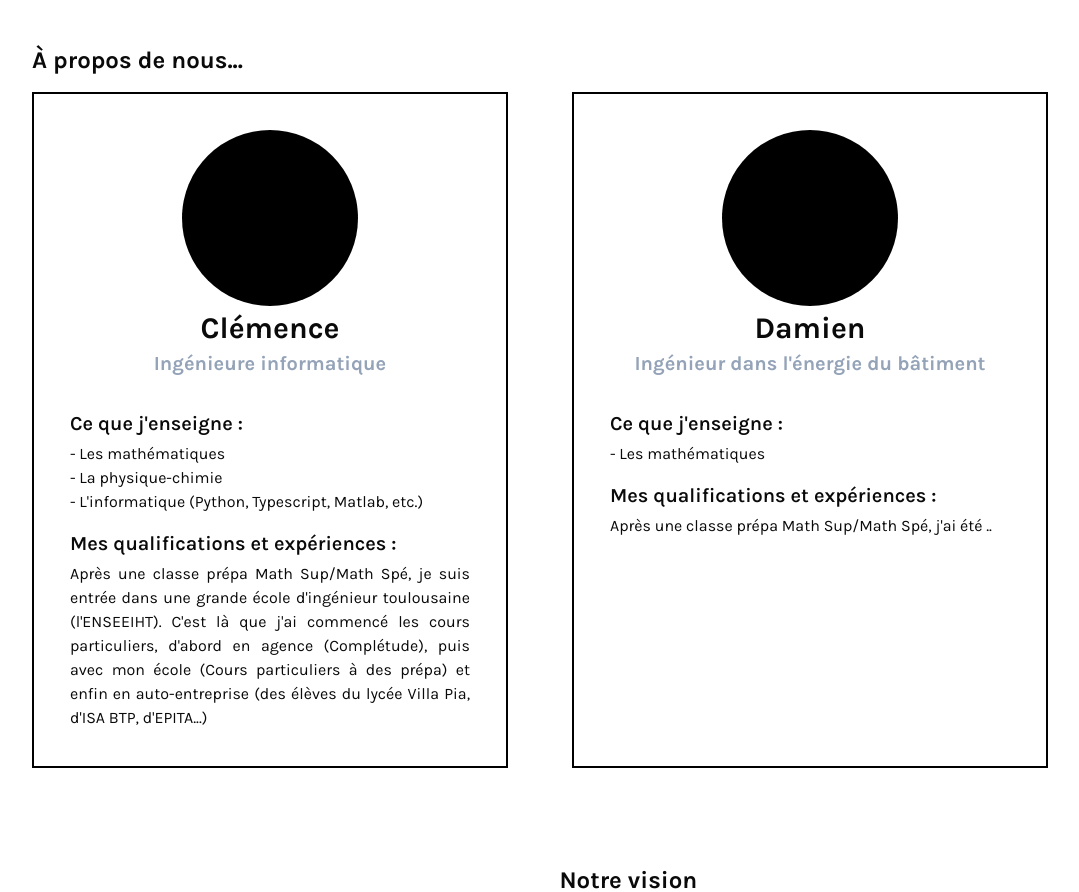
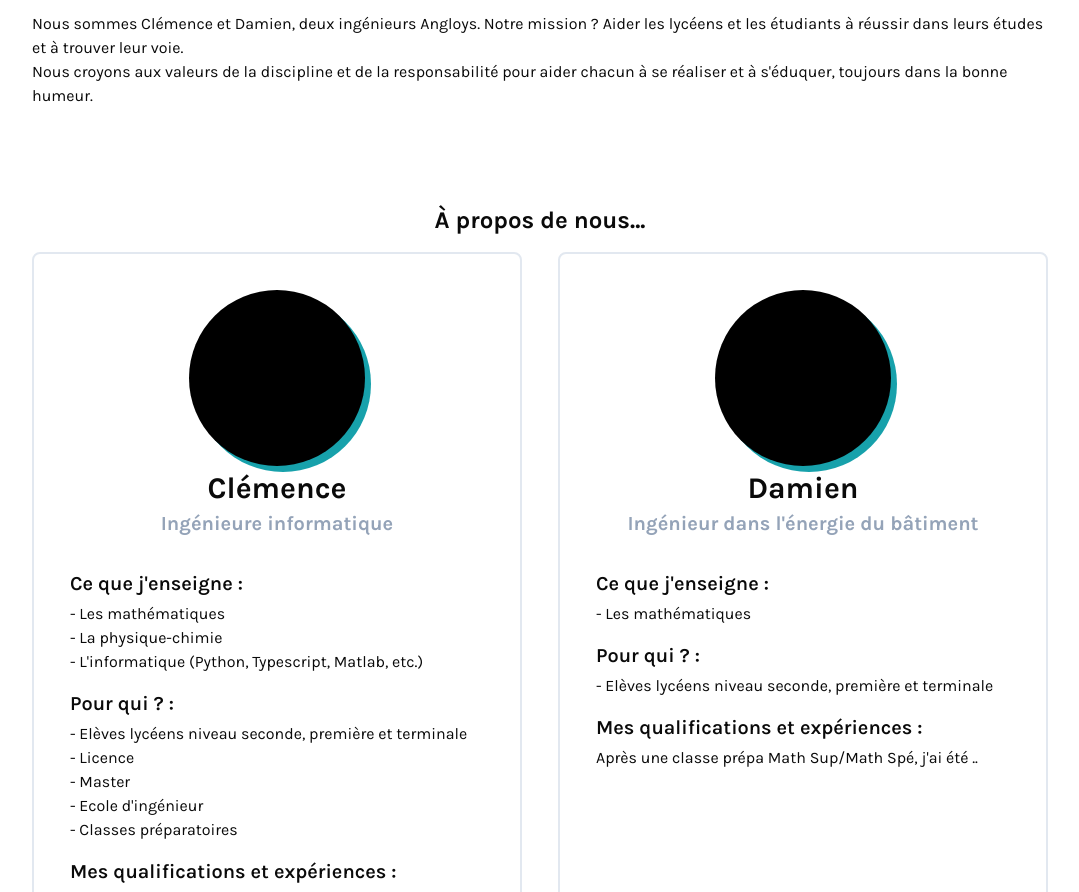
Before and after one commit to clemencefrz/cours-geroa, a Next.js app: page /about in a window 1280 px wide. Shown: the part 1060-1952 px from the top of the page, without its empty margins (100-1179 px from the left). Built offline with nearby package versions, Linux system fonts and the light colour scheme.

Commit message:
page notre vision

```diff
--- a/app/about/component/About.tsx
+++ b/app/about/component/About.tsx
@@ -2,50 +2,62 @@
 import { motion, useInView } from "framer-motion";
 import CardTutor from "./CardTutor";
 import Title from "./Title";
-import { useRef } from "react";
+import { PropsWithChildren, useRef } from "react";
+
+const MotionDiv = ({
+  children,
+  title,
+}: PropsWithChildren<{ title: string }>) => {
+  const ref = useRef<HTMLDivElement>(null);
+  const isInView = useInView(ref, { once: true });
+
+  return (
+    <motion.div
+      ref={ref}
+      initial={{ y: 20, opacity: 0 }}
+      animate={isInView ? { y: 0, opacity: 1 } : {}}
+      transition={{ ease: "easeInOut", duration: 1 }}
+      className="flex flex-col items-center justify-center gap-4"
+    >
+      <h2 className="text-center">{title}</h2>
+
+      {children}
+    </motion.div>
+  );
+};
 
 const About = () => {
-  const ref0 = useRef<HTMLDivElement>(null);
-
-  const isInView0 = useInView(ref0, { once: true });
   return (
-
-
- <div className="w-full flex flex-col items-center justify-center px-24 gap-24">
+    <div className="w-full flex flex-col items-center justify-center px-24 gap-24">
       <Title />
 
-      {/* Clémence et Damien, Notre missions, nos valeurs*/}
-      <motion.div
-        ref={ref0}
-        initial={{ y: 20, opacity: 0 }}
-        animate={isInView0 ? { y: 0, opacity: 1 } : {}}
-        transition={{ ease: "easeInOut", duration: 1 }}
-        className="flex flex-row items-start justify-center gap-4"
-      >
+      {/* Clémence et Damien, Notre missions, nos valeurs */}
+      <MotionDiv title={`Hey ! Bienvenue aux cours Geroa`}>
         {/* Image de nous deux */}
         <div className="h-[300px] min-w-[500px] bg-black gap-2" />
-        <div className="flex flex-col gap-1">
-          <h2 className="self-end text-justify">{`Hey ! Bienvenue aux cours Geroa.`}</h2>
-          <span>
-            Nous sommes Clémence et Damien, deux ingénieurs Angloys (et fiers!).
-            Notre mission ? Aider les lycéens et les étudiants à réussir dans
-            leurs études et à trouver leur voie.
-            <br></br>
-            {` Nous croyons aux valeurs de la discipline et de la responsabilité
-            pour aider chacun à se réaliser et à s'éduquer, toujours dans la
-            bonne humeur.`}
-          </span>
-        </div>
-      </motion.div>
+
+        <span>
+          Nous sommes Clémence et Damien, deux ingénieurs Angloys. Notre mission
+          ? Aider les lycéens et les étudiants à réussir dans leurs études et à
+          trouver leur voie.
+          <br />
+          {`Nous croyons aux valeurs de la discipline et de la responsabilité pour aider chacun à se réaliser et à s'éduquer, toujours dans la bonne humeur.`}
+        </span>
+      </MotionDiv>
 
       {/* Qualifications, expériences et spécialisation */}
-      <div className="flex flex-col items-center justify-start gap-4">
-        <h2 className="self-start">{`À propos de nous...`}</h2>
-
-        <div className="grid grid-cols-2 gap-16">
+      <MotionDiv title={`À propos de nous...`}>
+        <div className="lg:grid lg:grid-cols-2 gap-9">
           <CardTutor
             firstName="Clémence"
             job="Ingénieure informatique"
+            cibles={[
+              "Elèves lycéens niveau seconde, première et terminale",
+              "Licence",
+              "Master",
+              "Ecole d'ingénieur",
+              "Classes préparatoires",
+            ]}
             subjects={[
               "Les mathématiques",
               "La physique-chimie",
@@ -58,22 +70,20 @@ const About = () => {
             job="Ingénieur dans l'énergie du bâtiment"
             subjects={["Les mathématiques"]}
             qualifications={`Après une classe prépa Math Sup/Math Spé, j'ai été ..`}
+            cibles={["Elèves lycéens niveau seconde, première et terminale"]}
           />
         </div>
-      </div>
+      </MotionDiv>
 
       {/* Notre vision */}
-      <div className="flex flex-row items-start justify-center gap-4">
-        {/* Image de nous deux */}
-        <div className="flex flex-col gap-1">
-          <h2 className="self-end text-justify">{`Notre vision`}</h2>
-          <span>
-            {` Parce que y'a pas que les cours dans la vie !`}
-            <br></br>
-            {` sdqsdqsdqsds`}
-          </span>
-        </div>
-      </div>
+      <MotionDiv title={`Notre vision`}>
+        <span>
+          {`Parce que y'a pas que les cours dans la vie !`}
+          <br />
+          {`Nous aimerions développer une institution pour donner une chance aux élèves et aux jeunes du Pays Basque de croire en soi, de découvrir ce qui les fait vibrer, d'aller plus loins que les croyances limitantes.
+          - On aimerait également aider les écoles `}
+        </span>
+      </MotionDiv>
     </div>
   );
 };
--- a/app/about/component/CardTutor.tsx
+++ b/app/about/component/CardTutor.tsx
@@ -3,27 +3,41 @@ type Props = {
   job: string;
   subjects: string[];
   qualifications: string;
+  cibles: [string, ...string[]];
 };
 
-const CardTutor = ({ firstName, job, subjects, qualifications }: Props) => {
+const CardTutor = ({
+  firstName,
+  job,
+  subjects,
+  qualifications,
+  cibles,
+}: Props) => {
   return (
-    <div className="border-2 border-black p-9 flex flex-col gap-8">
+    <div className="border-2 p-9 flex flex-col gap-8 rounded-lg border-slate-200">
       {/* Header */}
       <div className="flex flex-col gap-1 items-center">
         {/* Photo */}
-        <div className="rounded-full bg-black w-44 h-44" />
+        <div className="rounded-full bg-black w-44 h-44 shadow-[6px_6px_0px] shadow-brandFour" />
         <span className="font-bold text-3xl">{firstName}</span>
         <span className="font-bold text-xl text-slate-400">{job}</span>
       </div>
 
       {/* Content */}
       <div className="flex flex-col gap-4">
-        {/* Spécialités */}
         <div className="flex flex-col gap-1">
           <span className="font-semibold text-xl">{`Ce que j'enseigne :`}</span>
           <ul>
             {subjects.map((subject, key) => (
               <li key={key}>{`- ${subject}`}</li>
+            ))}
+          </ul>
+        </div>
+        <div className="flex flex-col gap-1">
+          <span className="font-semibold text-xl">{`Pour qui ? :`}</span>
+          <ul>
+            {cibles.map((cible, key) => (
+              <li key={key}>{`- ${cible}`}</li>
             ))}
           </ul>
         </div>
--- a/app/layout.tsx
+++ b/app/layout.tsx
@@ -4,8 +4,6 @@ import Header from "./components/Header";
 import Footer from "./components/Footer";
 import { Toaster } from "@/components/ui/sonner";
 import { FAQ } from "./components/Home/FAQ";
-import { Button } from "@/components/ui/button";
-import Link from "next/link";
 
 const font = Karla({ subsets: ["latin"] });
 
@@ -23,13 +21,6 @@ export default function RootLayout({
             <main className="mx-9 mt-9 gap-9">
               {children}
               <FAQ />
-              <Button
-                variant="link"
-                className="text-4xl font-bold text-white text-wrap text-center p-4"
-                asChild
-              >
-                <Link href="/contact">Contactez-nous en cliquant ici </Link>
-              </Button>
             </main>
           </div>
           <Toaster />
```
